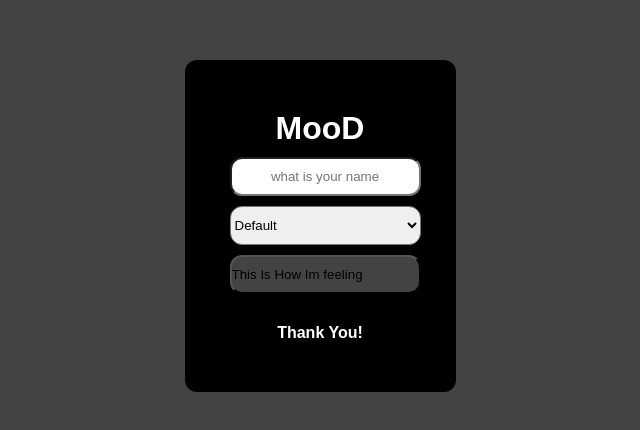
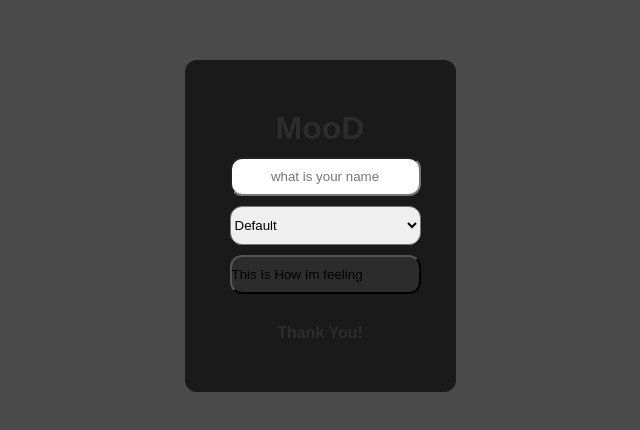
Before and after one commit to FullStack-Kemji/Mood, a plain HTML site: page index.html in a window 1280 px wide. Shown: the part 174-604 px from the top of the page, without its empty margins (320-960 px from the left). Drawn offline with Linux system fonts and the light colour scheme.

Commit message:
Update style.css

```diff
--- a/style.css
+++ b/style.css
@@ -18,13 +18,17 @@ select, input, button{
     width: 100%;
 }
 
+h1 {
+    color: #2C2C2C;
+}
+
 button {
-    background-color: rgb(67, 67, 67);
+    background-color:#2C2C2C;
     color: rgb(0, 0, 0);
 }
 
 body {
-    background-color: rgb(67, 67, 67);
+    background-color:#4A4A4A;
     display: flex;
     justify-content: center;
     align-items: center;
@@ -36,16 +40,28 @@ body {
     text-align: center;
     padding: 50px 40px;
     border-radius: 12px;
-    background-color: rgb(0, 0, 0);
+    background-color:#1A1A1A;
 }
 
 p {
     padding-top: 20px;
-    color: white;
+    color: #2C2C2C;
     font-weight: bold;
 }
 
 body, .container, p, h1, button {
     transition: background-color 0.8s ease, color 0.8s ease-out;
+}
 
+/* Mobile Phone Designs */
+@media (max-width: 600px) {
+    body, button {
+        background-color: white;
+    }
+    .container {
+        background-color: black;
+    }
+    h1, p {
+        color: white;
+    }
 }
```
